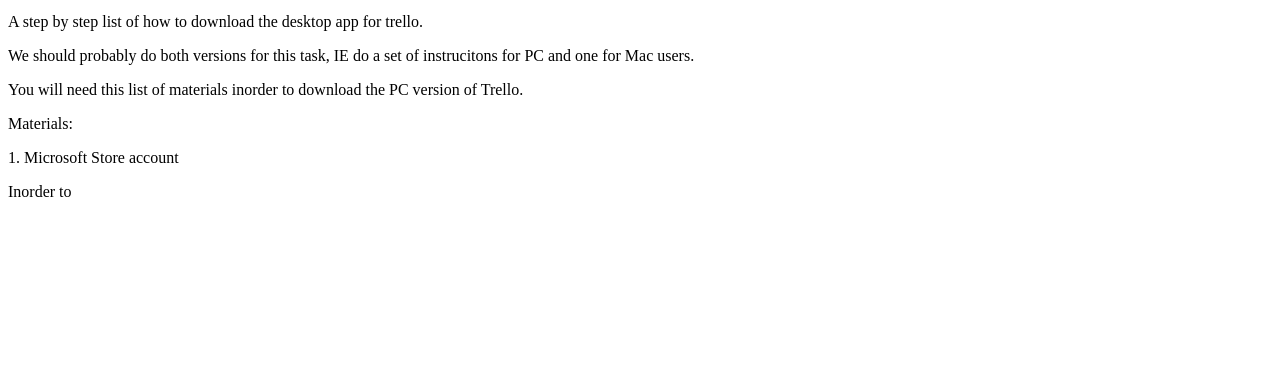
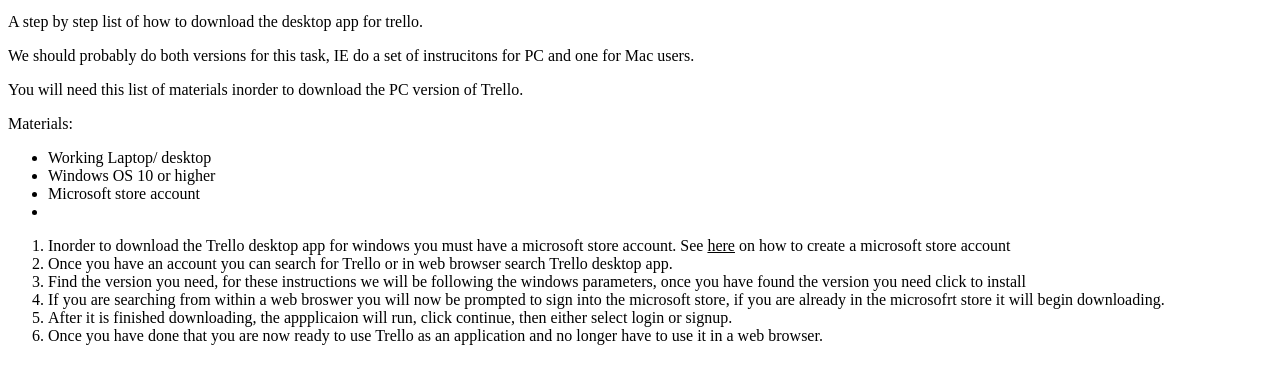
Before and after one commit to OriginalNappyBoi/User-Assistance, a plain HTML site: page out/topic-html5/downloading_desktop_application.html in a window 1280 px wide. Shown: the part 36-420 px from the top of the page. Drawn offline with Linux system fonts and the light colour scheme.

Commit message:
FInished Download Desktop App

```diff
--- a/out/topic-html5/downloading_desktop_application.html
+++ b/out/topic-html5/downloading_desktop_application.html
@@ -6,11 +6,34 @@
     <div class="body taskbody"><p class="shortdesc">A step by step list of how to download the desktop app for trello. </p>
         <section class="section context">We should probably do both versions for this task, IE do a set of instrucitons for
             PC and one for Mac users.<p class="p">You will need this list of materials inorder to download the
-                PC version of Trello.</p><p class="p"> Materials:</p><p class="p">1. Microsoft Store
-            account</p></section>
+                PC version of Trello.</p><div class="p"> Materials:<ul class="ul" id="downloading_desktop_application__ul_ekm_vkj_sjb">
+                    <li class="li">Working Laptop/ desktop</li>
+                    <li class="li">Windows OS 10 or higher</li>
+                    <li class="li">Microsoft store account</li>
+                    <li class="li"></li>
+                </ul></div></section>
 
-        <section><div class="li step p">
-                <span class="ph cmd">Inorder to </span>
-            </div></section>
+        <section><ol class="ol steps"><li class="li step">
+                <span class="ph cmd">Inorder to download the Trello desktop app for windows you must have a
+                    microsoft store account. See <u class="ph u">here</u> on how to create a microsoft store
+                    account</span>
+            </li><li class="li step">
+                <span class="ph cmd">Once you have an account you can search for Trello or in web browser search
+                    Trello desktop app.</span>
+            </li><li class="li step">
+                <span class="ph cmd">Find the version you need, for these instructions we will be following the
+                    windows parameters, once you have found the version you need click to
+                    install</span>
+            </li><li class="li step">
+                <span class="ph cmd">If you are searching from within a web broswer you will now be prompted to sign
+                    into the microsoft store, if you are already in the microsofrt store it will
+                    begin downloading.</span>
+            </li><li class="li step">
+                <span class="ph cmd">After it is finished downloading, the appplicaion will run, click continue,
+                    then either select login or signup.</span>
+            </li><li class="li step">
+                <span class="ph cmd">Once you have done that you are now ready to use Trello as an application and
+                    no longer have to use it in a web browser.</span>
+            </li></ol></section>
     </div>
 </article></main></body></html>
```
Also changed, not shown: 1 other file.
